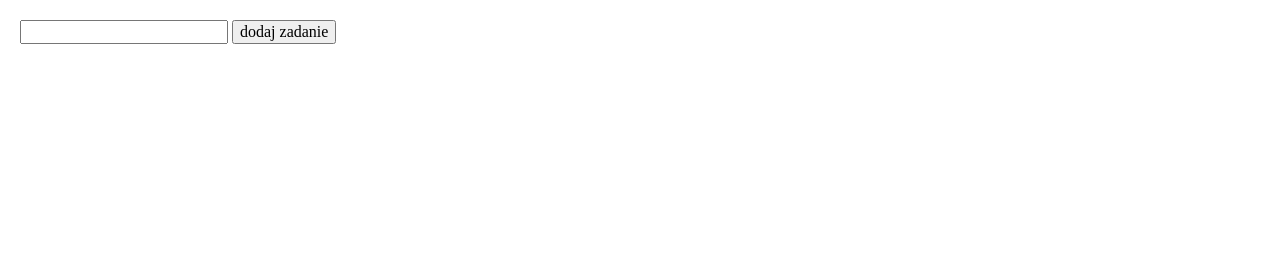
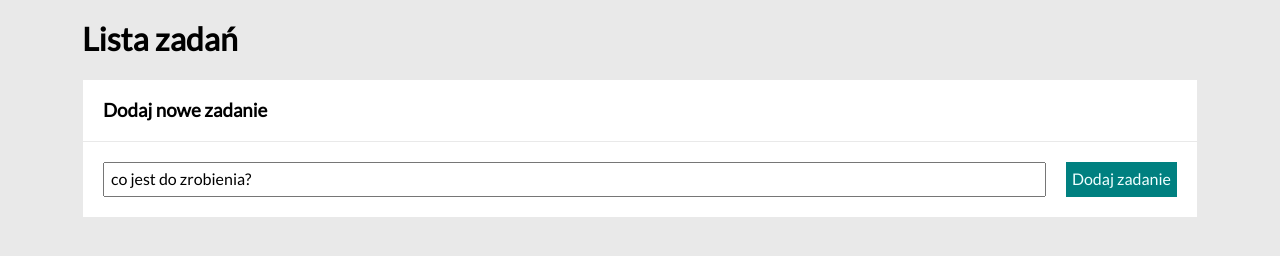
Before and after one commit to Liznaviecky/taskList, a plain HTML site: page index.html in a window 1280 px wide. Drawn offline with nearby package versions, Linux system fonts and the light colour scheme.

Commit message:
task list silization

```diff
--- a/css/style.css
+++ b/css/style.css
@@ -1,5 +1,6 @@
 html {
   box-sizing: border-box;
+  font-family: 'Lato', sans-serif;
 }
 
 *,
@@ -10,6 +11,7 @@ html {
 
 .body {
   margin: 20px;
+  background-color: #8080802b;
 }
 
 .list__itemlist__item--done {
@@ -19,3 +21,39 @@ html {
 .button {
   background-color: green;
 }
+
+.container {
+  max-width: 90%;
+  margin: auto;
+}
+
+.container__item {
+  background-color: white;
+  margin: 1px;
+  padding: 20px;
+}
+
+.form {
+  display: flex;
+  flex-wrap: wrap;
+
+}
+
+.form__input {
+  flex-grow: 1;
+  margin-right: 20px;
+  padding: 6px;
+}
+
+.form__button {
+  padding: 6px;
+  color: azure;
+  background-color: teal;
+  border: 0px;
+}
+
+@media (max-width: 490px) {
+  .form__button {
+    width: 93%;
+  }
+}
--- a/index.html
+++ b/index.html
@@ -8,17 +8,28 @@
     <link rel="stylesheet" href="https://cdnjs.cloudflare.com/ajax/libs/normalize/8.0.1/normalize.min.css"
         integrity="sha512-NhSC1YmyruXifcj/KFRWoC561YpHpc5Jtzgvbuzx5VozKpWvQ+4nXhPdFgmx8xqexRcpAglTj9sIBWINXa8x5w=="
         crossorigin="anonymous" referrerpolicy="no-referrer" />
+    <link rel="preconnect" href="https://fonts.googleapis.com">
+    <link rel="preconnect" href="https://fonts.gstatic.com" crossorigin>
+    <link
+        href="https://fonts.googleapis.com/css2?family=Lato:ital,wght@0,400;1,300&family=Roboto:wght@300;400;700&display=swap"
+        rel="stylesheet">
     <link rel="stylesheet" href="css/style.css">
     <script defer src="js/script.js"></script>
     <title>Document</title>
 </head>
 
 <body class="body">
-    <form class="js-form">
-        <input class="newTask">
-        <button>dodaj zadanie</button>
-    </form>
-    <ul class="js-tasks"></ul>
+
+    <div class="container">
+        <h1>Lista zadań</h1>
+        <h3 class="container__item container__item--innerText">Dodaj nowe zadanie</h3>
+        <form class="container__item form js-form">
+            <input class="form__input newTask" value="co jest do zrobienia?">
+            <button class="form__button">Dodaj zadanie</button>
+        </form>
+        <ul class="js-tasks"></ul>
+    </div>
+
 </body>
 
 </html>
```
